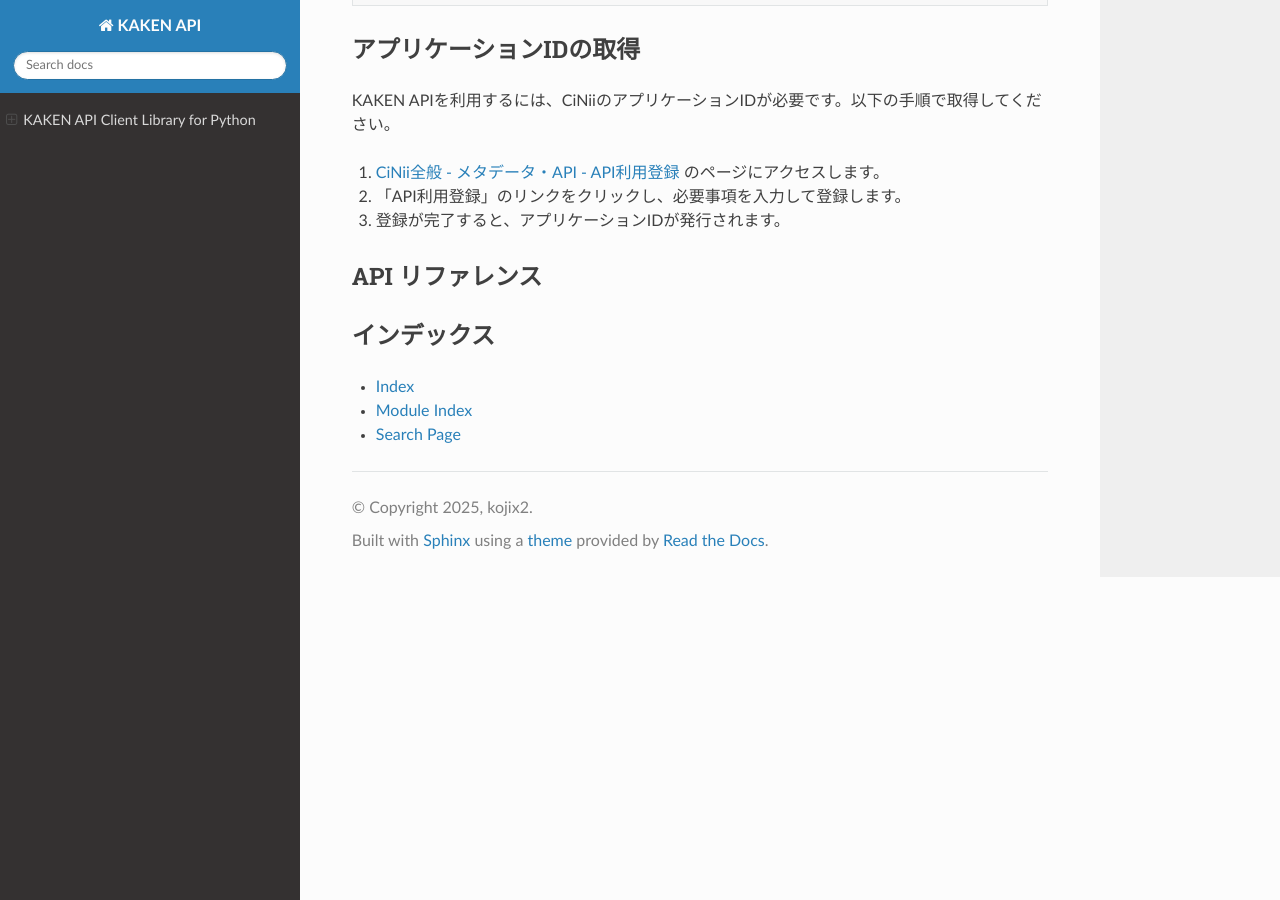
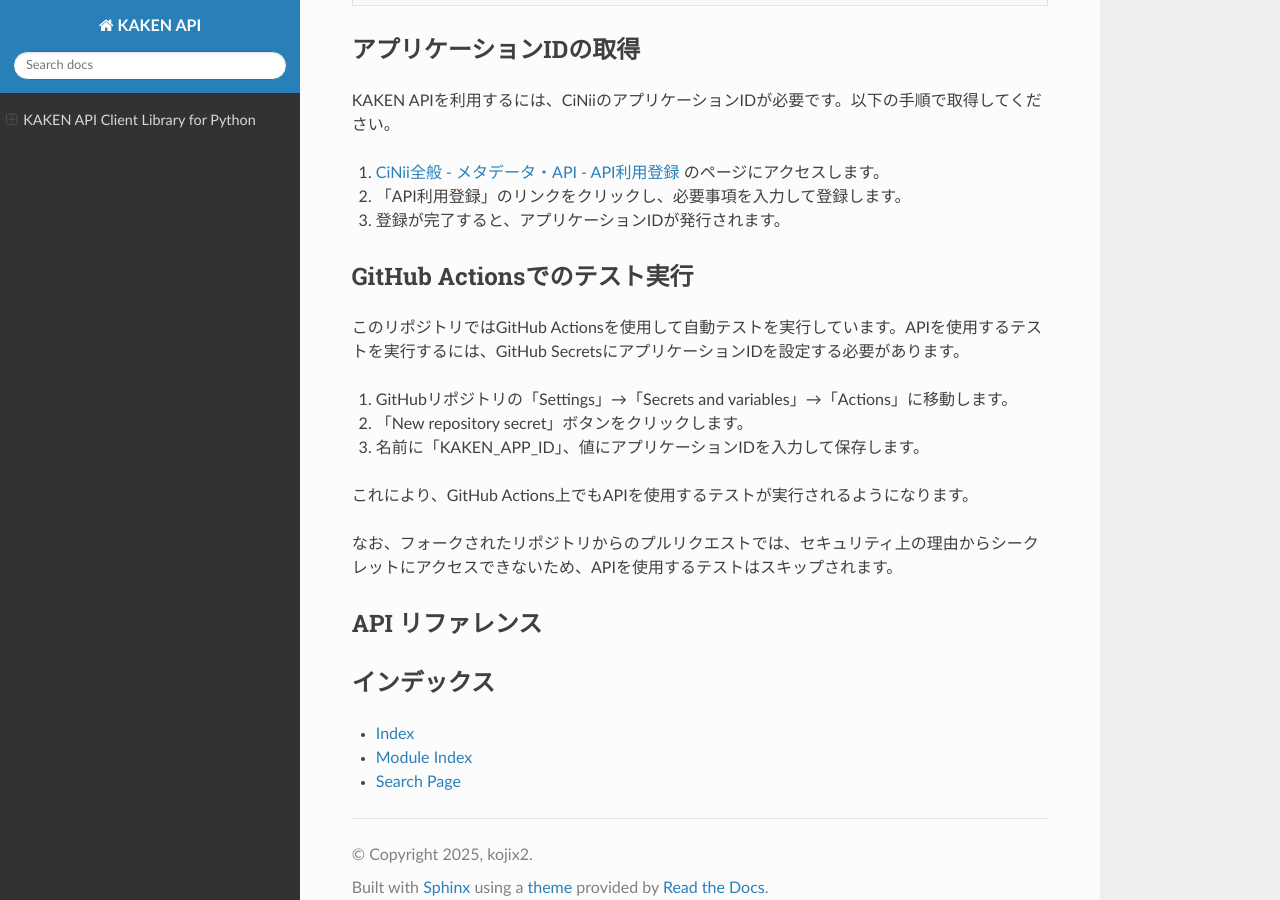
Before and after one commit to kojix2/kaken_api, a Sphinx documentation site: the page built from docs/index.rst, in a window 1280 px wide and 900 px high, scrolled down 2167 px. Built offline with Sphinx 7.4.7 and the Read the Docs theme 3.1.0, drawn with Linux system fonts in a browser that asks for light colours; pages that are not in the unit, such as notebooks, are missing from menus.

```diff
--- a/docs/index.rst
+++ b/docs/index.rst
@@ -117,6 +117,19 @@ KAKEN APIを利用するには、CiNiiのアプリケーションIDが必要で
 2. 「API利用登録」のリンクをクリックし、必要事項を入力して登録します。
 3. 登録が完了すると、アプリケーションIDが発行されます。
 
+GitHub Actionsでのテスト実行
+-----------------------
+
+このリポジトリではGitHub Actionsを使用して自動テストを実行しています。APIを使用するテストを実行するには、GitHub SecretsにアプリケーションIDを設定する必要があります。
+
+1. GitHubリポジトリの「Settings」→「Secrets and variables」→「Actions」に移動します。
+2. 「New repository secret」ボタンをクリックします。
+3. 名前に「KAKEN_APP_ID」、値にアプリケーションIDを入力して保存します。
+
+これにより、GitHub Actions上でもAPIを使用するテストが実行されるようになります。
+
+なお、フォークされたリポジトリからのプルリクエストでは、セキュリティ上の理由からシークレットにアクセスできないため、APIを使用するテストはスキップされます。
+
 API リファレンス
 --------------
 
```
Also changed, not shown: README.md (+12 -0 lines), 1 other file.
